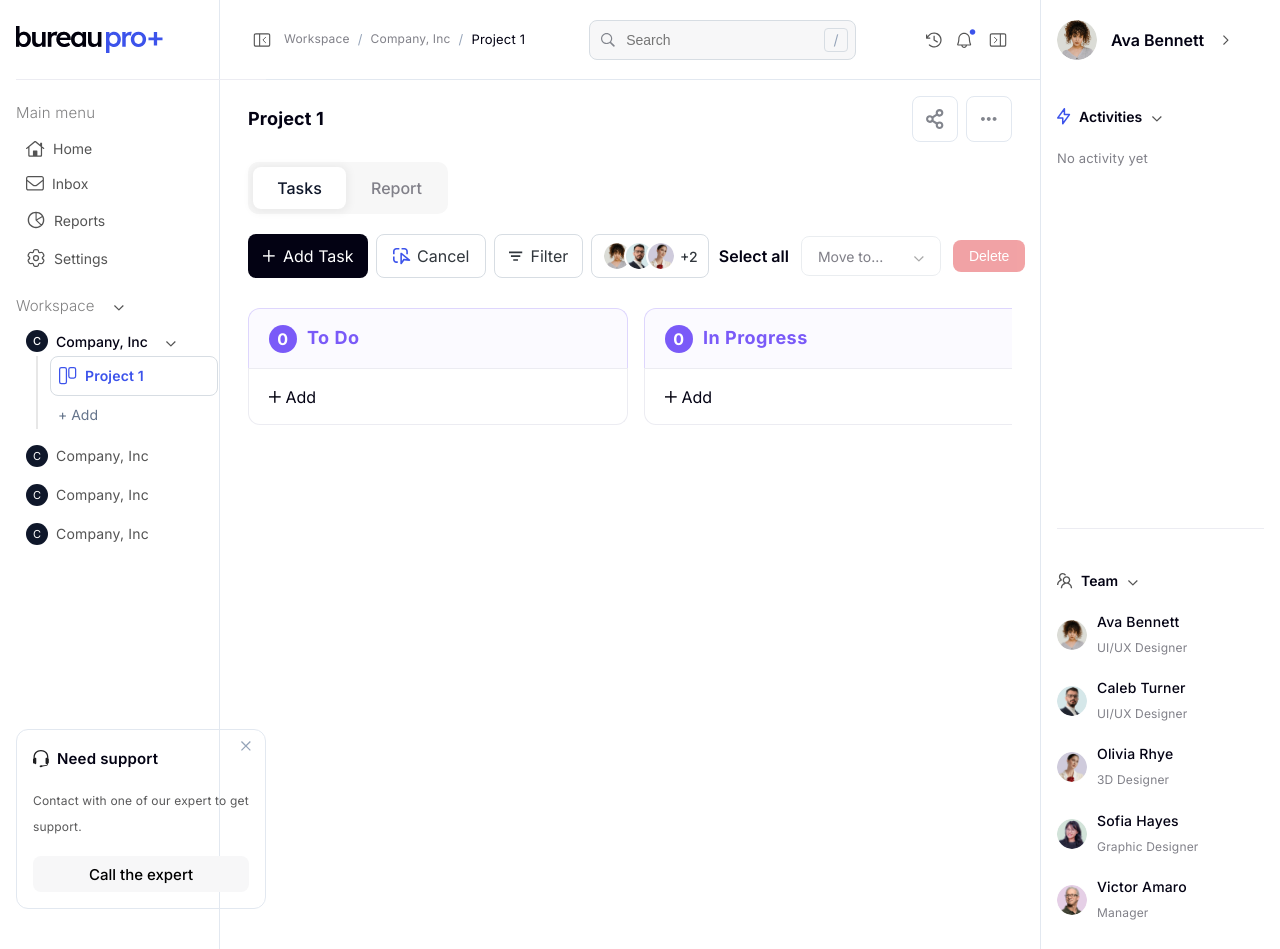
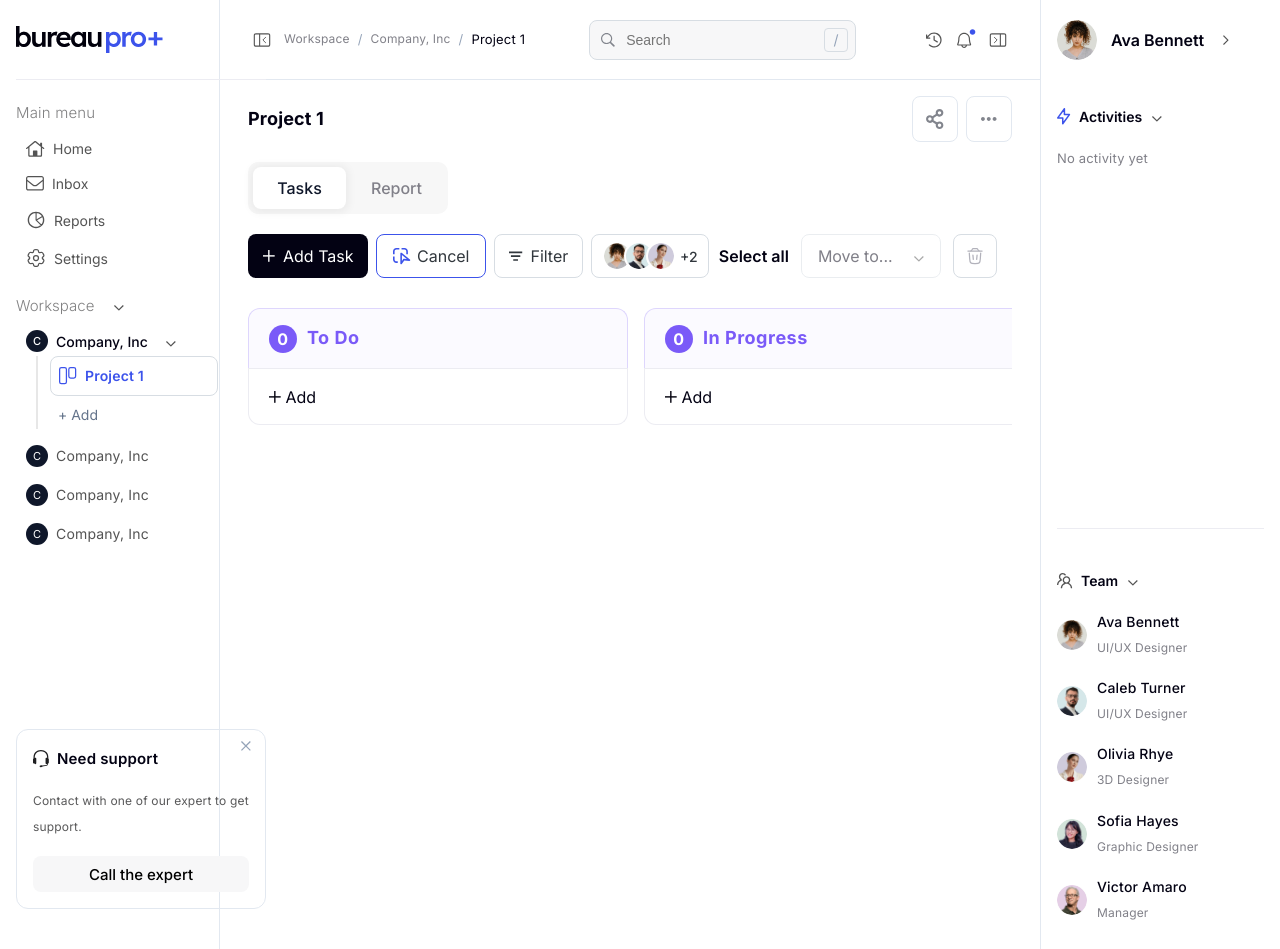
Before and after one commit to Zalinor/task-flow, a React (Vite) app: page / in a window 1280 px wide. Both pictures are taken after a click on the button "Select". Built offline with nearby package versions, Linux system fonts and the light colour scheme.

Commit message:
the apperance of the delete button in selector mode has been fixed

```diff
--- a/src/App.css
+++ b/src/App.css
@@ -830,10 +830,10 @@
 
   .card-high-layer{
     display: flex;
-    justify-content: space-between;
     align-items: center;
     line-height: 1.1;
     flex-direction: row;
+    justify-content: space-between;
   }
   .card-low-layer{
     display: flex;
@@ -1043,7 +1043,7 @@
 
   .custom-select-trigger {
     width: 100%;
-    height: 40px;
+    height: 44px;
     display: flex;
     align-items: center;
     justify-content: space-between;
@@ -1052,7 +1052,7 @@
     border: 0.5pt solid var(--border-task);
     background: #fff;
     font-family: var(--sans);
-    font-size: 14px;
+    font-size: 16px;
     color: var(--text-h);
     cursor: pointer;
     text-align: left;
@@ -2344,6 +2344,10 @@
     background-color: #F7F7F8;
   }
 
+  .select-button.active {
+    border: 1pt solid #3C53EB;
+  }
+
   .select-button.active svg path {
     fill: #3C53EB;
   }
@@ -2362,16 +2366,37 @@
   }
 
   .selection-delete-button {
-    padding: 8px 16px;
+    width: 44px;
+    height: 44px;
     border-radius: 8px;
     border: none;
-    background-color: #e5484d;
+    background: #fff;
     color: #fff;
-    font-size: 14px;
-    cursor: pointer;
-  }
-
-  .selection-delete-button:disabled,
+    font-size: 16px;
+    cursor: pointer;
+    display: flex;
+    align-items: center;
+    justify-content: center;
+    border: 0.5pt solid var(--border-task);
+  }
+
+  .selection-delete-button svg path {
+    stroke: #030213;
+  }
+
+  .selection-delete-button:hover {
+    background: #F7F7F8;
+  }
+
+  .selection-delete-button:disabled {
+    background: #fff;
+    border: 0.5pt solid var(--border-task);
+  }
+
+  .selection-delete-button:disabled svg path {
+    stroke: #B2B2BB;
+  }
+
   .selection-move-select:disabled {
     opacity: 0.5;
     cursor: not-allowed;
--- a/src/components/ProjectBoard.jsx
+++ b/src/components/ProjectBoard.jsx
@@ -11,7 +11,7 @@ import ConfirmDialog from './ConfirmDialog';
 import CustomSelect from './CustomSelect';
 import Report from './Report';
 
-import { unionIco, shareIco, ellipsisIco, userFilter, filter, selectIco } from '../icons';
+import { unionIco, shareIco, ellipsisIco, userFilter, filter, selectIco, trashBinIco } from '../icons';
 import '../App.css';
 
 
@@ -511,7 +511,7 @@ function ProjectBoard({projectId, projectName, currentUser, activeUserId, onAddA
                 onClick={handleRequestDeleteSelected}
                 disabled={selectedTaskIds.size === 0}
               >
-                Delete
+                {trashBinIco}
               </button>
           </div>
         )}
--- a/src/components/TaskCard.jsx
+++ b/src/components/TaskCard.jsx
@@ -74,6 +74,7 @@ function TaskCard({text, id, priority, status, assignedTo, dueDate, subtasks, is
       onClick={handleCardClick}
     >
     <div className="card-high-layer">
+      <span className={`priority-badge ${priorityClass}`}>{getDisplayPriority({priority, status})}</span>
       {isSelectMode && (
         <input
           type="checkbox"
@@ -83,7 +84,7 @@ function TaskCard({text, id, priority, status, assignedTo, dueDate, subtasks, is
           onClick={(event) => event.stopPropagation()}
         />
       )}
-      <span className={`priority-badge ${priorityClass}`}>{getDisplayPriority({priority, status})}</span>
+
       {!isSelectMode && (
           <button
             type="button"
--- a/src/icons.jsx
+++ b/src/icons.jsx
@@ -188,3 +188,11 @@ export const userIco = (<svg width="34" height="34" viewBox="0 0 34 34" fill="no
 export const checkmarkIco = (<svg width="12" height="9" viewBox="0 0 12 9" fill="none" xmlns="http://www.w3.org/2000/svg">
 <path d="M0.530273 3.86361L3.86361 7.19694L10.5303 0.530273" stroke="#545454" stroke-width="1.5"/>
 </svg>);
+
+export const trashBinIco = (<svg width="20" height="20" viewBox="0 0 20 20" fill="none" xmlns="http://www.w3.org/2000/svg">
+<path d="M17.0833 5H2.9166" stroke="#6C6C6C" stroke-width="1.25" stroke-linecap="round"/>
+<path d="M15.6944 7.08337L15.3112 12.8326C15.1637 15.0451 15.0899 16.1513 14.3691 16.8257C13.6482 17.5 12.5396 17.5 10.3222 17.5H9.67777C7.46043 17.5 6.35176 17.5 5.63092 16.8257C4.91008 16.1513 4.83634 15.0451 4.68884 12.8326L4.30556 7.08337" stroke="#6C6C6C" stroke-width="1.25" stroke-linecap="round"/>
+<path d="M7.91667 9.16663L8.33334 13.3333" stroke="#6C6C6C" stroke-width="1.25" stroke-linecap="round"/>
+<path d="M12.0833 9.16663L11.6667 13.3333" stroke="#6C6C6C" stroke-width="1.25" stroke-linecap="round"/>
+<path d="M5.41667 5C5.46324 5 5.48652 5 5.50763 4.99947C6.19383 4.98208 6.79919 4.54576 7.03269 3.90027C7.03987 3.88041 7.04723 3.85832 7.06196 3.81415L7.14286 3.57143C7.21193 3.36423 7.24646 3.26063 7.29227 3.17267C7.47501 2.82173 7.81312 2.57803 8.20385 2.51564C8.30178 2.5 8.41098 2.5 8.62939 2.5H11.3706C11.589 2.5 11.6982 2.5 11.7962 2.51564C12.1869 2.57803 12.525 2.82173 12.7077 3.17267C12.7535 3.26063 12.7881 3.36423 12.8571 3.57143L12.9381 3.81415C12.9528 3.85826 12.9601 3.88042 12.9673 3.90027C13.2008 4.54576 13.8062 4.98208 14.4924 4.99947C14.5135 5 14.5368 5 14.5833 5" stroke="#6C6C6C" stroke-width="1.25"/>
+</svg>);
```
